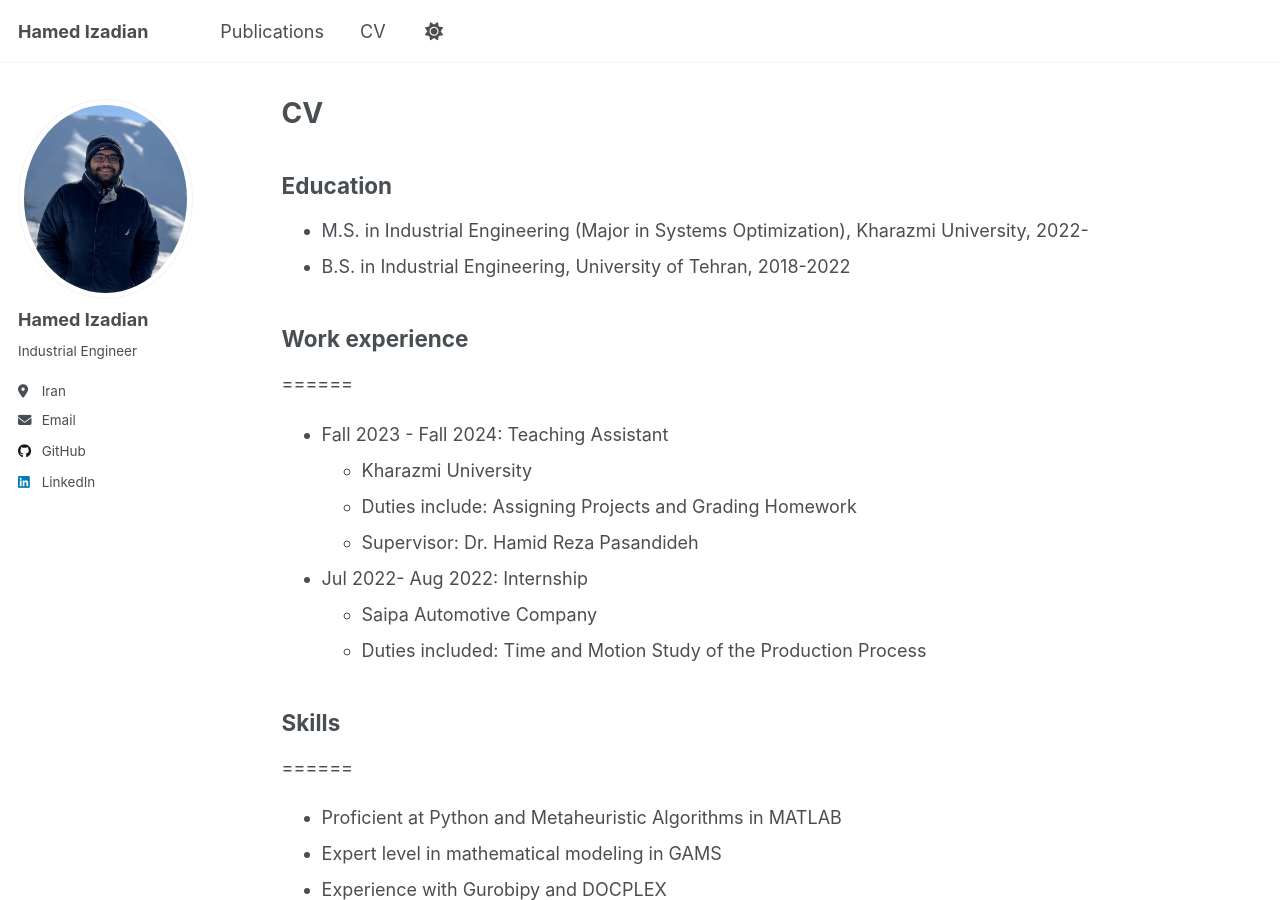
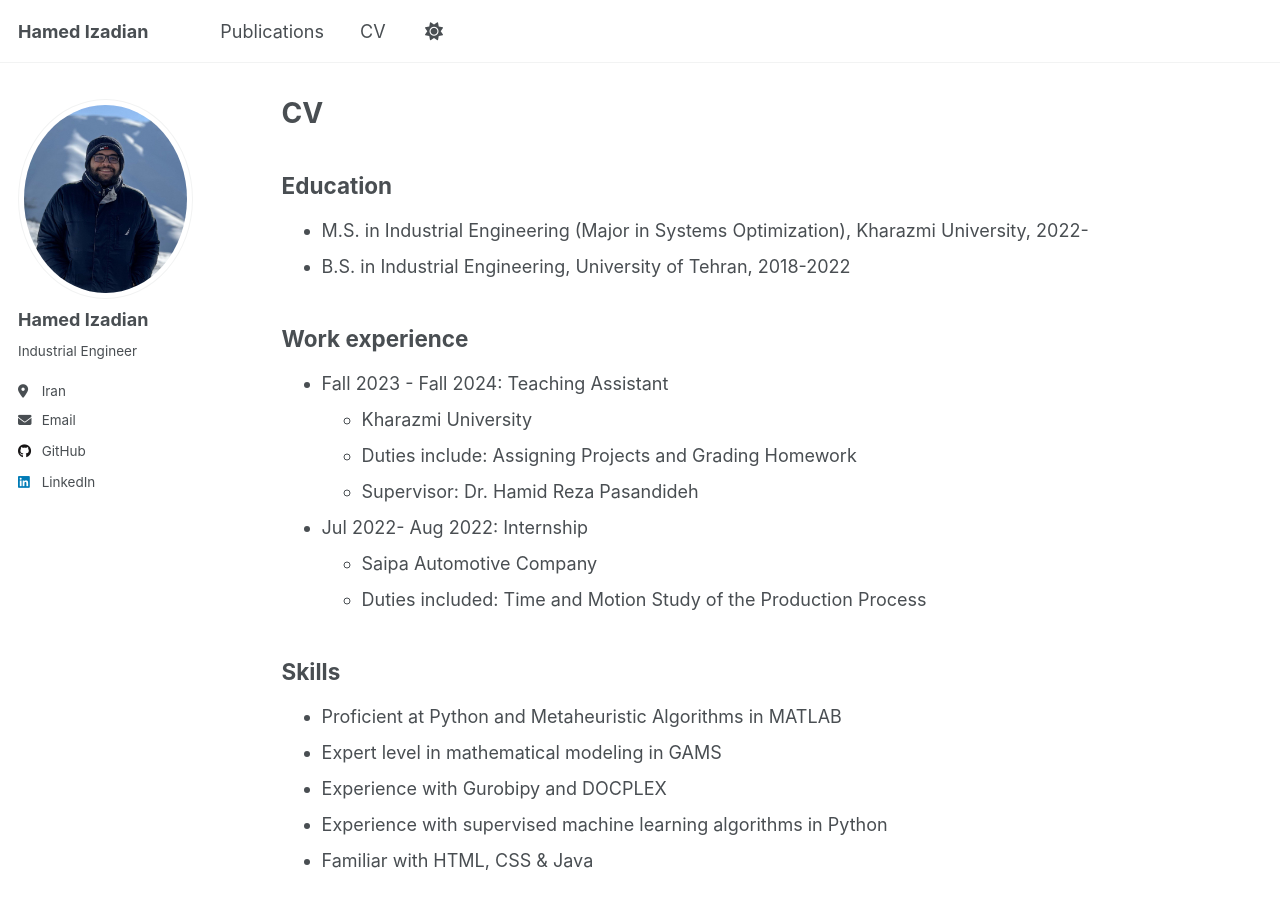
Before and after one commit to HamedIzadian/HamedIzadian.github.io, a Jekyll site: the page built from _pages/cv.md, in a window 1280 px wide and 900 px high. Built offline with Jekyll 4.4.1, drawn with Linux system fonts in a browser that asks for light colours.

Commit message:
Update cv.md

```diff
--- a/_pages/cv.md
+++ b/_pages/cv.md
@@ -15,7 +15,7 @@ redirect_from:
 * B.S. in Industrial Engineering, University of Tehran, 2018-2022
 
 ## Work experience
-======
+
 * Fall 2023 - Fall 2024: Teaching Assistant
   * Kharazmi University
   * Duties include: Assigning Projects and Grading Homework
@@ -26,7 +26,7 @@ redirect_from:
   * Duties included: Time and Motion Study of the Production Process
 
 ## Skills
-======
+
 * Proficient at Python and Metaheuristic Algorithms in MATLAB
 * Expert level in mathematical modeling in GAMS
 * Experience with Gurobipy and DOCPLEX
@@ -34,11 +34,12 @@ redirect_from:
 * Familiar with HTML, CSS & Java
 
 ## Publications
+
 ### Working Papers
   <ul>{% for post in site.publications reversed %}
     {% include archive-single-cv.html %}
   {% endfor %}</ul>
 
-Service and leadership
-======
+## Service and leadership
+
 * Secretary of the Cultural Association of the University of Tehran
```
